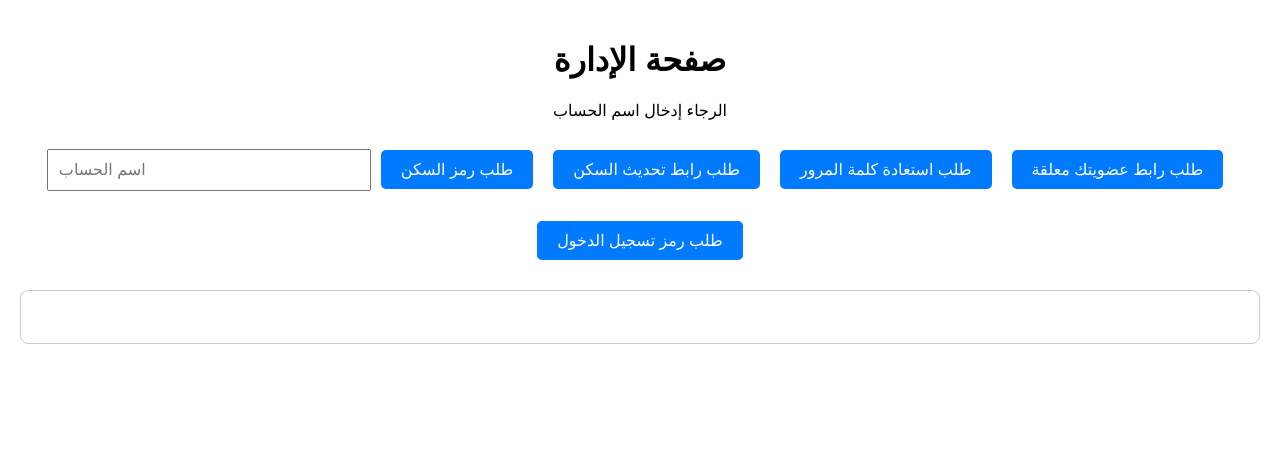
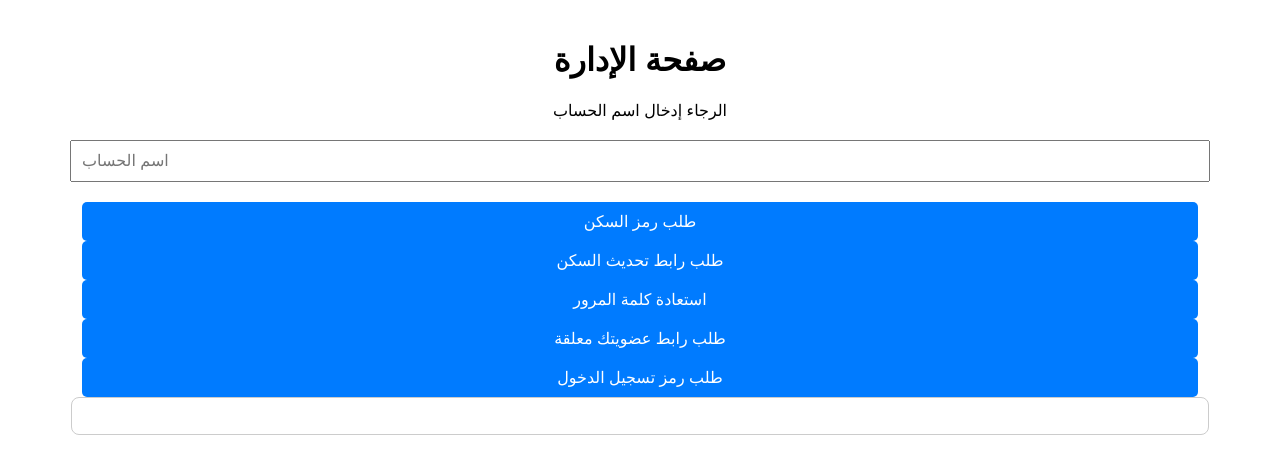
Before and after one commit to lc3lx/endforntappaslam, a React (Create React App) app: page / in a window 1280 px wide. Shown: the top 474 px of the page. Built offline with nearby package versions, Linux system fonts and the light colour scheme.

Commit message:
Update AdminPage.js

```diff
--- a/src/components/AdminPage.js
+++ b/src/components/AdminPage.js
@@ -3,18 +3,18 @@ import axios from "axios";
 
 const AdminPage = () => {
   const [account, setAccount] = useState(""); // اسم الحساب
-  const [resultMessage, setResultMessage] = useState(""); // الرسالة الناتجة
+  const [resultValue, setResultValue] = useState(""); // القيمة الفعلية (رمز أو رابط)
   const [copied, setCopied] = useState(false); // حالة النسخ
 
   // دالة لإرسال الطلب إلى الخادم
   const sendRequest = async (endpoint, messageKey) => {
     if (!account.trim()) {
-      setResultMessage("يرجى إدخال اسم الحساب");
+      setResultValue("يرجى إدخال اسم الحساب");
       return;
     }
 
     try {
-      setResultMessage("جارٍ معالجة الطلب...");
+      setResultValue("جارٍ معالجة الطلب...");
       const response = await axios.post(
         `https://backbot-r2h0.onrender.com${endpoint}`,
         { account: account.trim() },
@@ -23,24 +23,20 @@ const AdminPage = () => {
 
       if (response.status === 200) {
         const responseData = response.data;
-        const resultValue = responseData[messageKey]; // استخراج القيمة الفعلية
-        setResultMessage(`${messageKey}: ${resultValue}`); // عرض النص الكامل للمستخدم
+        setResultValue(responseData[messageKey]); // عرض القيمة الفعلية فقط
       } else {
-        setResultMessage(`حدث خطأ: ${response.statusText}`);
+        setResultValue(`حدث خطأ: ${response.statusText}`);
       }
     } catch (error) {
-      setResultMessage("خطأ في الاتصال بالخادم");
       console.error(error);
+      setResultValue("خطأ في الاتصال بالخادم");
     }
   };
 
   // دالة لنسخ النص إلى الحافظة
   const copyToClipboard = () => {
-    if (resultMessage) {
-      // استخراج القيمة الفعلية من الرسالة الناتجة
-      const valueOnly = resultMessage.split(":").pop().trim(); // أخذ الجزء بعد ":"
-
-      navigator.clipboard.writeText(valueOnly).then(() => {
+    if (resultValue) {
+      navigator.clipboard.writeText(resultValue).then(() => {
         setCopied(true);
         setTimeout(() => setCopied(false), 2000); // إخفاء رسالة النسخ بعد 2 ثانية
       });
@@ -64,45 +60,30 @@ const AdminPage = () => {
       />
 
       {/* الأزرار */}
-      <button
-        onClick={() => sendRequest("/api/fetch-residence-code", "code")}
-        style={styles.button}
-      >
+      <button onClick={() => sendRequest("/api/fetch-residence-code", "code")} style={styles.button}>
         طلب رمز السكن
       </button>
 
-      <button
-        onClick={() => sendRequest("/api/fetch-residence-update-link", "link")}
-        style={styles.button}
-      >
+      <button onClick={() => sendRequest("/api/fetch-residence-update-link", "link")} style={styles.button}>
         طلب رابط تحديث السكن
       </button>
 
-      <button
-        onClick={() => sendRequest("/api/fetch-password-reset-link", "link")}
-        style={styles.button}
-      >
-        طلب استعادة كلمة المرور
+      <button onClick={() => sendRequest("/api/fetch-password-reset-link", "link")} style={styles.button}>
+        استعادة كلمة المرور
       </button>
 
-      <button
-        onClick={() => sendRequest("/api/fetch-suspended-account-link", "link")}
-        style={styles.button}
-      >
+      <button onClick={() => sendRequest("/api/fetch-suspended-account-link", "link")} style={styles.button}>
         طلب رابط عضويتك معلقة
       </button>
 
-      <button
-        onClick={() => sendRequest("/api/fetch-login-code", "code")}
-        style={styles.button}
-      >
+      <button onClick={() => sendRequest("/api/fetch-login-code", "code")} style={styles.button}>
         طلب رمز تسجيل الدخول
       </button>
 
       {/* عرض الناتج */}
       <div style={styles.resultContainer}>
-        <p style={styles.resultText}>{resultMessage}</p>
-        {resultMessage && (
+        <p style={styles.resultText}>{resultValue}</p>
+        {resultValue && (
           <button onClick={copyToClipboard} style={styles.copyButton}>
             {copied ? "تم النسخ!" : "نسخ إلى الحافظة"}
           </button>
@@ -125,7 +106,7 @@ const styles = {
   },
   input: {
     padding: "10px",
-    width: "300px",
+    width: "90%", // تصميم متجاوب
     fontSize: "16px",
     marginBottom: "20px",
   },
@@ -138,19 +119,23 @@ const styles = {
     color: "white",
     border: "none",
     borderRadius: "5px",
+    width: "90%", // تصميم متجاوب
+    display: "block",
+    margin: "auto",
   },
   resultContainer: {
     marginTop: "20px",
     padding: "10px",
     border: "1px solid #ccc",
     borderRadius: "8px",
-    display: "flex",
-    justifyContent: "space-between",
-    alignItems: "center",
+    textAlign: "left", // لجعل الرابط يظهر بشكل متعدد الأسطر
+    maxWidth: "90%", // تصميم متجاوب
+    margin: "auto",
   },
   resultText: {
     fontSize: "16px",
     color: "#333",
+    wordBreak: "break-all", // لعرض الروابط الطويلة فوق بعضها
   },
   copyButton: {
     padding: "5px 10px",
@@ -160,6 +145,9 @@ const styles = {
     color: "white",
     border: "none",
     borderRadius: "5px",
+    marginTop: "10px",
+    display: "block",
+    margin: "auto",
   },
 };
 
```
